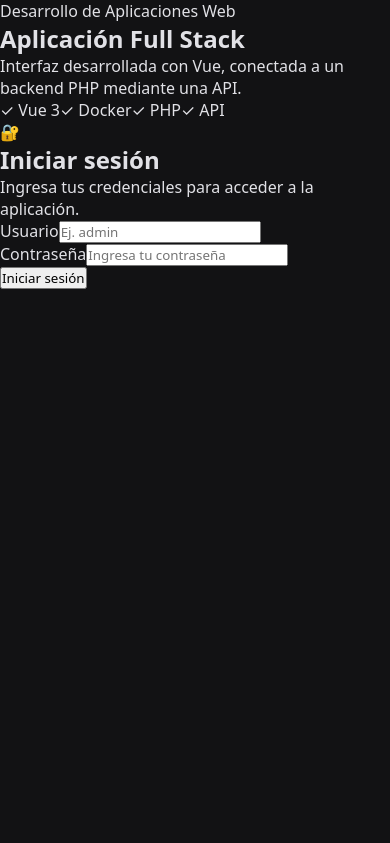
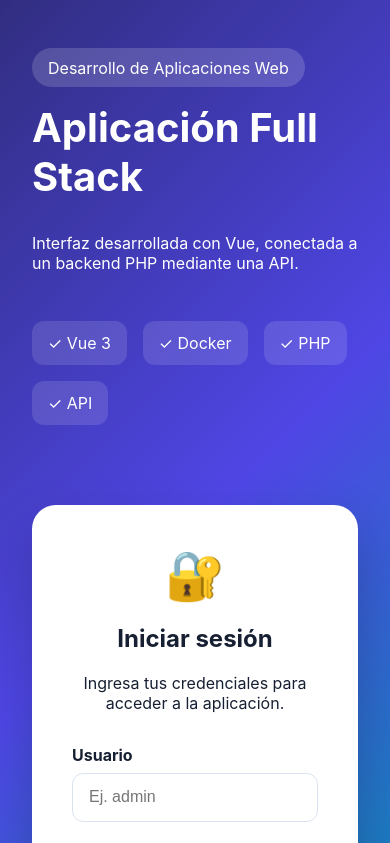
Before and after one commit to 23690511-byte/DAW-U1-Ambiente-FullStack, a Vue app in the folder frontend/: page /login in a window 390 px wide. Shown: the top 843 px of the page. Built offline with nearby package versions, Linux system fonts and the light colour scheme; no server answers.

Commit message:
Completadas Etapas 8 y 9: Implementación de Logout y rediseño gráfico completo

```diff
--- a/frontend/src/assets/main.css
+++ b/frontend/src/assets/main.css
@@ -1,44 +1,175 @@
-/* Estilos globales y layout */
+:root {
+  --primary: #4f46e5;
+  --primary-dark: #3730a3;
+  --secondary: #0891b2;
+  --green: #059669;
+  --orange: #ea580c;
+  --pink: #db2777;
+  --background: #f5f7ff;
+  --surface: #ffffff;
+  --text: #172033;
+  --muted: #64748b;
+  --border: #dbe3f0;
+  --danger: #b91c1c;
+}
+
 * {
   box-sizing: border-box;
-  margin: 0;
-  padding: 0;
-  font-family: system-ui, -apple-system, BlinkMacSystemFont, 'Segoe UI', Roboto, Oxygen, Ubuntu, Cantarell, sans-serif;
 }
 
 body {
-  background-color: #121214;
-  color: #e1e1e6;
-  min-height: 100vh;
+  margin: 0;
+  min-width: 320px;
+  font-family: Inter, Arial, Helvetica, sans-serif;
+  background: var(--background);
+  color: var(--text);
 }
 
-#app {
+/* LOGIN */
+.login-page {
   min-height: 100vh;
+  display: grid;
+  grid-template-columns: 1.2fr 1fr;
+  background: linear-gradient(
+    135deg,
+    #312e81,
+    #4f46e5,
+    #0891b2
+  );
+}
+
+.login-presentation {
+  padding: 6rem;
+  color: white;
   display: flex;
   flex-direction: column;
+  justify-content: center;
 }
 
-.app-content {
-  flex: 1;
-  padding: 2rem;
-  max-width: 1200px;
-  margin: 0 auto;
-  width: 100%;
+.login-presentation h2 {
+  font-size: clamp(
+    2.5rem,
+    5vw,
+    5rem
+  );
+  margin: 1rem 0;
 }
 
-/* Header */
-.app-header {
-  background-color: #202024;
-  border-bottom: 1px solid #323238;
-  padding: 1rem 2rem;
+.presentation-tag {
+  width: fit-content;
+  background: rgba(255, 255, 255, 0.16);
+  padding: 0.6rem 1rem;
+  border-radius: 999px;
 }
 
-.header-container {
-  max-width: 1200px;
-  margin: 0 auto;
+.presentation-features {
+  display: flex;
+  flex-wrap: wrap;
+  gap: 1rem;
+  margin-top: 2rem;
+}
+
+.presentation-features span {
+  background: rgba(255, 255, 255, 0.12);
+  padding: 0.75rem 1rem;
+  border-radius: 0.75rem;
+}
+
+.login-container {
+  display: flex;
+  align-items: center;
+  justify-content: center;
+  padding: 2rem;
+}
+
+.login-form {
+  width: min(
+    440px,
+    100%
+  );
+  background: white;
+  border-radius: 1.5rem;
+  padding: 2.5rem;
+  box-shadow: 0 25px 50px rgba(15, 23, 42, 0.25);
+}
+
+.form-header {
+  text-align: center;
+  margin-bottom: 2rem;
+}
+
+.login-icon {
+  font-size: 3rem;
+}
+
+.field {
+  margin-bottom: 1.25rem;
+}
+
+.field label {
+  display: block;
+  font-weight: 700;
+  margin-bottom: 0.5rem;
+}
+
+.field input {
+  width: 100%;
+  padding: 0.9rem 1rem;
+  border: 1px solid var(--border);
+  border-radius: 0.7rem;
+  font-size: 1rem;
+}
+
+.field input:focus {
+  outline: 3px solid rgba(79, 70, 229, 0.15);
+  border-color: var(--primary);
+}
+
+.btn {
+  border: 0;
+  border-radius: 0.7rem;
+  padding: 0.9rem 1.25rem;
+  font-weight: 700;
+  cursor: pointer;
+}
+
+.btn-primary {
+  width: 100%;
+  color: white;
+  background: linear-gradient(
+    90deg,
+    var(--primary),
+    var(--secondary)
+  );
+}
+
+.btn-primary:hover {
+  transform: translateY(-1px);
+}
+
+.btn:disabled {
+  opacity: 0.6;
+  cursor: not-allowed;
+}
+
+.form-message.error {
+  background: #fee2e2;
+  color: var(--danger);
+  padding: 0.75rem;
+  border-radius: 0.5rem;
+  margin-bottom: 1rem;
+}
+
+/* HEADER */
+.app-header {
+  min-height: 72px;
+  padding: 0.8rem 2rem;
   display: flex;
   align-items: center;
   justify-content: space-between;
+  gap: 2rem;
+  background: white;
+  box-shadow: 0 2px 15px rgba(15, 23, 42, 0.08);
 }
 
 .header-brand {
@@ -47,155 +178,160 @@ body {
   gap: 0.75rem;
 }
 
-.brand-badge {
-  background-color: #42b883;
-  color: #121214;
-  font-weight: bold;
-  padding: 0.25rem 0.6rem;
-  border-radius: 6px;
+.brand-icon {
+  width: 44px;
+  height: 44px;
+  display: grid;
+  place-items: center;
+  border-radius: 0.7rem;
+  font-weight: 900;
+  color: white;
+  background: linear-gradient(
+    135deg,
+    var(--green),
+    var(--secondary)
+  );
 }
 
-.brand-text {
-  display: flex;
-  flex-direction: column;
+.header-brand small {
+  display: block;
+  color: var(--muted);
 }
 
-.brand-title {
-  font-weight: bold;
-  color: #ffffff;
+.nav-links {
+  display: flex;
+  gap: 1rem;
 }
 
-.brand-subtitle {
-  font-size: 0.8rem;
-  color: #8d8d99;
+.nav-links a {
+  text-decoration: none;
+  color: var(--text);
+  font-weight: 600;
+  padding: 0.6rem 0.8rem;
+  border-radius: 0.5rem;
 }
 
-.header-nav {
-  display: flex;
-  gap: 1.5rem;
+.nav-links a.router-link-active {
+  color: var(--primary);
+  background: #eef2ff;
 }
 
-.nav-link {
-  color: #a8a8b3;
-  text-decoration: none;
-  font-weight: 500;
-  transition: color 0.2s;
+.header-user {
+  display: flex;
+  align-items: center;
+  gap: 1rem;
 }
 
-.nav-link:hover, .nav-link.router-link-active {
-  color: #42b883;
+.btn-logout {
+  border: 0;
+  padding: 0.65rem 0.9rem;
+  border-radius: 0.6rem;
+  background: #fee2e2;
+  color: #991b1b;
+  cursor: pointer;
+  font-weight: 700;
 }
 
-.user-name {
-  color: #e1e1e6;
-  font-size: 0.9rem;
+/* CONTENIDO */
+.app-content {
+  width: min(1200px, 92%);
+  margin: 2rem auto;
 }
 
-/* Dashboard */
-.dashboard {
+/* DASHBOARD */
+.dashboard-hero {
   display: flex;
-  flex-direction: column;
-  gap: 2rem;
+  align-items: center;
+  justify-content: space-between;
+  padding: 2.5rem;
+  border-radius: 1.5rem;
+  color: white;
+  background: linear-gradient(
+    135deg,
+    var(--primary),
+    var(--secondary)
+  );
 }
 
-.dashboard-hero {
-  background-color: #202024;
-  border: 1px solid #323238;
-  border-radius: 12px;
-  padding: 2rem;
-  display: flex;
-  justify-content: space-between;
-  align-items: center;
+.dashboard-hero h1 {
+  font-size: clamp(
+    2rem,
+    4vw,
+    3.5rem
+  );
+  margin: 0.5rem 0;
+}
+
+.hero-icon {
+  font-size: 6rem;
 }
 
 .badge {
-  background-color: #29292e;
-  color: #8d8d99;
-  font-size: 0.8rem;
-  padding: 0.25rem 0.5rem;
-  border-radius: 4px;
   display: inline-block;
-  margin-bottom: 0.5rem;
+  background: rgba(255, 255, 255, 0.2);
+  padding: 0.5rem 0.8rem;
+  border-radius: 999px;
 }
 
-.dashboard-hero h1 {
-  font-size: 1.8rem;
-  color: #ffffff;
-  margin-bottom: 0.5rem;
+.dashboard-grid {
+  display: grid;
+  grid-template-columns: repeat(
+    3,
+    minmax(0, 1fr)
+  );
+  gap: 1.5rem;
+  margin-top: 2rem;
 }
 
-.dashboard-hero p {
-  color: #a8a8b3;
+.dashboard-card {
+  min-height: 220px;
+  padding: 1.8rem;
+  border-radius: 1.2rem;
+  color: white;
+  box-shadow: 0 15px 30px rgba(15, 23, 42, 0.12);
 }
 
-.hero-icon {
+.card-blue {
+  background: linear-gradient(
+    135deg,
+    #2563eb,
+    #4f46e5
+  );
+}
+
+.card-green {
+  background: linear-gradient(
+    135deg,
+    #059669,
+    #0891b2
+  );
+}
+
+.card-orange {
+  background: linear-gradient(
+    135deg,
+    #ea580c,
+    #db2777
+  );
+}
+
+.card-icon {
   font-size: 2.5rem;
 }
 
-/* Grid de Tarjetas */
-.dashboard-grid {
-  display: grid;
-  grid-template-columns: repeat(auto-fit, minmax(280px, 1fr));
-  gap: 1.5rem;
+.card-link {
+  display: inline-block;
+  margin-top: 1rem;
+  color: white;
+  font-weight: 700;
+  text-decoration: none;
 }
 
-.dashboard-card {
-  background-color: #202024;
-  border: 1px solid #323238;
-  border-radius: 12px;
-  padding: 1.5rem;
-  display: flex;
-  flex-direction: column;
-  gap: 0.75rem;
-  position: relative;
-  overflow: hidden;
-}
-
-.card-icon {
-  font-size: 1.5rem;
-}
-
-.dashboard-card h2 {
-  font-size: 1.25rem;
-  color: #ffffff;
-}
-
-.dashboard-card p {
-  color: #a8a8b3;
-  font-size: 0.95rem;
-}
-
-.card-link {
-  color: #42b883;
-  text-decoration: none;
-  font-weight: 500;
-  margin-top: auto;
-}
-
-.card-link:hover {
-  text-decoration: underline;
-}
-
-/* Bordes superiores de color */
-.card-blue { border-top: 4px solid #3b82f6; }
-.card-green { border-top: 4px solid #10b981; }
-.card-orange { border-top: 4px solid #f59e0b; }
-
-/* Servicios */
+/* SERVICIOS */
 .services-container {
   display: flex;
   flex-direction: column;
   gap: 2rem;
-}
-
-.services-header h1 {
-  font-size: 1.8rem;
-  color: #ffffff;
-  margin-bottom: 0.5rem;
-}
-
-.services-header p {
-  color: #a8a8b3;
 }
 
 .services-grid {
@@ -205,46 +341,58 @@ body {
 }
 
 .service-card {
-  background-color: #202024;
-  border: 1px solid #323238;
-  border-radius: 12px;
-  padding: 1.5rem;
+  background: white;
+  border: 1px solid var(--border);
+  border-radius: 1.2rem;
+  padding: 1.8rem;
   display: flex;
   flex-direction: column;
   gap: 0.75rem;
+  box-shadow: 0 10px 25px rgba(15, 23, 42, 0.05);
 }
 
 .service-icon {
-  font-size: 1.8rem;
-}
-
-.service-card h2 {
-  font-size: 1.2rem;
-  color: #ffffff;
-}
-
-.service-card p {
-  color: #a8a8b3;
-  font-size: 0.9rem;
-  flex: 1;
+  font-size: 2rem;
 }
 
 .service-price {
-  font-weight: bold;
-  color: #42b883;
-  font-size: 1.1rem;
-  margin-top: 0.5rem;
+  font-weight: 800;
+  color: var(--primary);
+  font-size: 1.2rem;
+  margin-top: auto;
 }
 
-.loading, .error-message {
-  padding: 2rem;
-  background-color: #202024;
-  border-radius: 8px;
-  text-align: center;
-  color: #a8a8b3;
+/* RESPONSIVE */
+@media (max-width: 900px) {
+  .login-page {
+    grid-template-columns: 1fr;
+  }
+  .login-presentation {
+    padding: 3rem 2rem;
+  }
+  .dashboard-grid {
+    grid-template-columns: 1fr 1fr;
+  }
+  .hero-icon {
+    display: none;
+  }
 }
 
-.error-message {
-  color: #f87171;
-  border: 1px solid #7f1d1d;
+@media (max-width: 650px) {
+  .app-header {
+    align-items: stretch;
+    flex-direction: column;
+  }
+  .nav-links {
+    flex-direction: column;
+  }
+  .header-user {
+    justify-content: space-between;
+  }
+  .dashboard-grid {
+    grid-template-columns: 1fr;
+  }
+  .dashboard-hero {
+    padding: 1.5rem;
+  }
 }
--- /dev/null
+++ b/frontend/src/services/api.js
@@ -0,0 +1,29 @@
+const API_URL = '/api'
+
+export async function obtenerServicios() {
+  const response = await fetch(
+    `${API_URL}/servicios.php`,
+    {
+      credentials: 'include',
+      headers: {
+        'Accept': 'application/json'
+      }
+    }
+  )
+
+  const contentType = response.headers.get("content-type") || ""
+  if (!contentType.includes("application/json")) {
+    throw new Error('El servidor no devolvió JSON.')
+  }
+
+  const data = await response.json()
+  if (response.status === 401) {
+    throw new Error('La sesión no es válida.')
+  }
+
+  if (!response.ok) {
+    throw new Error(data.message || 'Error al consultar servicios.')
+  }
+
+  return data
+}
--- a/frontend/src/views/ServicesView.vue
+++ b/frontend/src/views/ServicesView.vue
@@ -1,24 +1,14 @@
 <script setup>
 import { ref, onMounted } from 'vue'
+import { obtenerServicios } from '../services/api'
 
 const servicios = ref([])
 const loading = ref(true)
 const error = ref('')
 
-const fetchServicios = async () => {
+const cargarServicios = async () => {
   try {
-    const response = await fetch('/api/servicios.php', {
-      method: 'GET',
-      headers: {
-        'Accept': 'application/json'
-      }
-    })
-
-    if (!response.ok) {
-      throw new Error('Error al cargar los servicios')
-    }
-
-    const data = await response.json()
+    const data = await obtenerServicios()
     servicios.value = data
   } catch (err) {
     error.value = err.message
@@ -28,7 +18,7 @@ const fetchServicios = async () => {
 }
 
 onMounted(() => {
-  fetchServicios()
+  cargarServicios()
 })
 </script>
 
@@ -36,7 +26,7 @@ onMounted(() => {
   <section class="services-container">
     <div class="services-header">
       <h1>Catálogo de Servicios</h1>
-      <p>Servicios disponibles consultados desde la API en PHP.</p>
+      <p>Servicios disponibles consultados mediante la API autenticada.</p>
     </div>
 
     <div v-if="loading" class="loading">
```
Also changed, not shown: frontend/src/components/AppHeader.vue (+23 -15 lines), frontend/src/services/auth.js (+38 -36 lines), 1 other file (tests, documents, lock files or other folders).
